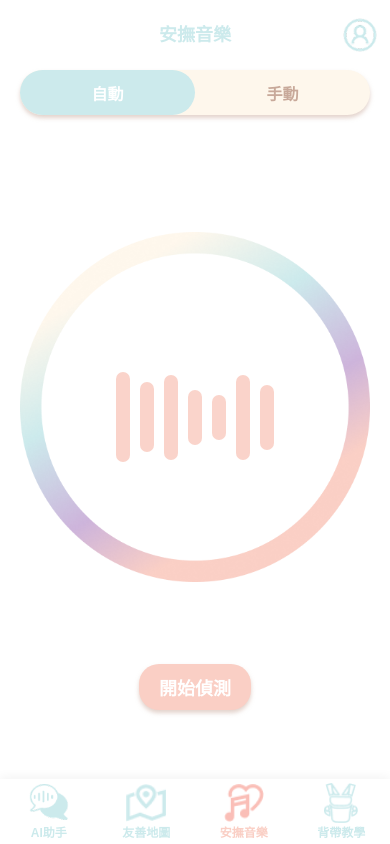
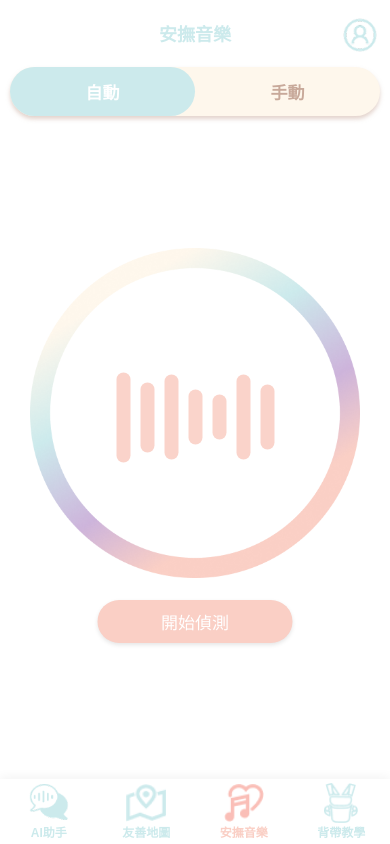
Before and after one commit to liya0823/Parenting-app, a Next.js app: page /features/soothing-music in a window 390 px wide. Built offline with nearby package versions, Linux system fonts and the light colour scheme.

Commit message:
feat: 添加更多手機尺寸的適配

```diff
--- a/src/app/features/soothing-music/components/MusicPlayer.module.css
+++ b/src/app/features/soothing-music/components/MusicPlayer.module.css
@@ -145,17 +145,18 @@
   flex-direction: column;
   justify-content: center;
   align-items: center;
-  margin-top: -50px;
+  margin-top: -30px;
   position: relative;
+  height: 60vh;
 }
 
 .backgroundCircle {
-  width: 350px;
-  height: 350px;
+  width: 300px;
+  height: 300px;
   position: absolute;
   z-index: 0;
   animation: none;
-  margin-top: 20px;
+  margin-top: 10px;
 }
 
 .backgroundCircle.playing {
@@ -166,20 +167,20 @@
   display: flex;
   align-items: center;
   justify-content: center;
-  height: 160px;
-  width: 240px;
-  gap: 10px;
+  height: 140px;
+  width: 220px;
+  gap: 8px;
   position: absolute;
   z-index: 1;
   top: 50%;
   left: 50%;
   transform: translate(-50%, -50%);
-  margin-top: 20px;
+  margin-top: 10px;
 }
 
 .soundWaveBar {
   background-color: #FACFC5;
-  width: 14px;
+  width: 12px;
   margin: 0;
   border-radius: 20px;
   opacity: 0.9;
@@ -193,17 +194,13 @@
 
 .detectionText {
   position: absolute;
-  bottom: 15%;
+  bottom: 20%;
   left: 50%;
   transform: translateX(-50%);
   display: flex;
   flex-direction: column;
   align-items: center;
-  color: #333;
-  font-size: 18px;
-  font-weight: bold;
-  z-index: 2;
-  margin-top: 20px;
+  gap: 8px;
 }
 
 .detectionRow {
@@ -265,7 +262,6 @@
   align-items: center;
   z-index: 2;
   padding-bottom: env(safe-area-inset-bottom);
-  box-shadow: 0 -2px 10px rgba(0, 0, 0, 0.05);
 }
 
 .navButton {
@@ -419,37 +415,37 @@
 }
 
 .soundWaveContainer {
-  margin-top: -50px;
+  margin-top: -20px;
+  height: 55vh;
 }
 
 .backgroundCircle {
-  width: 300px;
-  height: 300px;
+  width: 280px;
+  height: 280px;
+  margin-top: 5px;
 }
 
 .soundWave {
-  height: 140px;
-  width: 210px;
-  gap: 8px;
+  height: 130px;
+  width: 200px;
+  gap: 6px;
+  margin-top: 5px;
 }
 
 .soundWaveBar {
-  width: 12px;
-  border-radius: 16px;
+  width: 10px;
 }
 
 .detectionText {
-  bottom: 21%;
-  font-size: 16px;
+  bottom: 25%;
 }
 
-.staticText {
-  font-size: 18px;
-  margin-right: 5px;
-}
-
-.dots {
-  font-size: 18px;
+.detectionButton {
+  padding: 10px 20px;
+  font-size: 15px;
+  width: 180px;
+  height: 40px;
+  margin-top: 5px;
 }
 
 .navbar {
@@ -489,14 +485,21 @@
 }
 
 .detectionButton {
+  background: #FACFC5;
   border: none;
-  padding: 10px 20px;
-  border-radius: 20px;
-  font-size: 18px;
-  font-weight: bold;
+  border-radius: 25px;
+  padding: 12px 24px;
+  font-size: 16px;
+  color: #7C695B;
   cursor: pointer;
   transition: all 0.3s ease;
-  box-shadow: 0 3px 4px rgba(200, 169, 154, 0.511);
+  margin-top: 10px;
+  width: 200px;
+  height: 45px;
+  display: flex;
+  align-items: center;
+  justify-content: center;
+  box-shadow: 0 2px 4px rgba(0, 0, 0, 0.1);
 }
 
 .startButton {
@@ -547,3 +550,144 @@
     transform: scaleY(0.5);
   }
 }
+
+/* Samsung Galaxy S21 (412x915) */
+@media screen and (max-width: 412px) and (max-height: 915px) {
+  .soundWaveContainer {
+    margin-top: -25px;
+    height: 58vh;
+  }
+
+  .backgroundCircle {
+    width: 320px;
+    height: 320px;
+    margin-top: 8px;
+  }
+
+  .soundWave {
+    height: 150px;
+    width: 230px;
+    gap: 9px;
+    margin-top: 8px;
+  }
+
+  .soundWaveBar {
+    width: 13px;
+  }
+
+  .detectionText {
+    bottom: 22%;
+  }
+
+  .detectionButton {
+    padding: 11px 22px;
+    font-size: 16px;
+    width: 190px;
+    height: 42px;
+    margin-top: 8px;
+  }
+
+  .toggleContainer {
+    width: 360px;
+    height: 48px;
+    top: 65px;
+  }
+
+  .toggleButton {
+    font-size: 16px;
+  }
+}
+
+/* Google Pixel 4a (393x851) */
+@media screen and (max-width: 393px) and (max-height: 851px) {
+  .soundWaveContainer {
+    margin-top: -22px;
+    height: 57vh;
+  }
+
+  .backgroundCircle {
+    width: 310px;
+    height: 310px;
+    margin-top: 7px;
+  }
+
+  .soundWave {
+    height: 145px;
+    width: 225px;
+    gap: 8px;
+    margin-top: 7px;
+  }
+
+  .soundWaveBar {
+    width: 12px;
+  }
+
+  .detectionText {
+    bottom: 21%;
+  }
+
+  .detectionButton {
+    padding: 11px 21px;
+    font-size: 15px;
+    width: 185px;
+    height: 41px;
+    margin-top: 7px;
+  }
+
+  .toggleContainer {
+    width: 350px;
+    height: 46px;
+    top: 63px;
+  }
+
+  .toggleButton {
+    font-size: 15px;
+  }
+}
+
+/* iPhone 12/13/14 Pro Max (428x926) */
+@media screen and (max-width: 428px) and (max-height: 926px) {
+  .soundWaveContainer {
+    margin-top: -28px;
+    height: 59vh;
+  }
+
+  .backgroundCircle {
+    width: 330px;
+    height: 330px;
+    margin-top: 9px;
+  }
+
+  .soundWave {
+    height: 155px;
+    width: 235px;
+    gap: 10px;
+    margin-top: 9px;
+  }
+
+  .soundWaveBar {
+    width: 14px;
+  }
+
+  .detectionText {
+    bottom: 23%;
+  }
+
+  .detectionButton {
+    padding: 12px 24px;
+    font-size: 17px;
+    width: 195px;
+    height: 43px;
+    margin-top: 9px;
+  }
+
+  .toggleContainer {
+    width: 370px;
+    height: 49px;
+    top: 67px;
+  }
+
+  .toggleButton {
+    font-size: 17px;
+  }
+}
```
Also changed, not shown: src/app/features/soothing-music/components/Playlist.module.css (+270 -1 lines), src/app/features/voice-assistant/page.tsx (+20 -1 lines).
